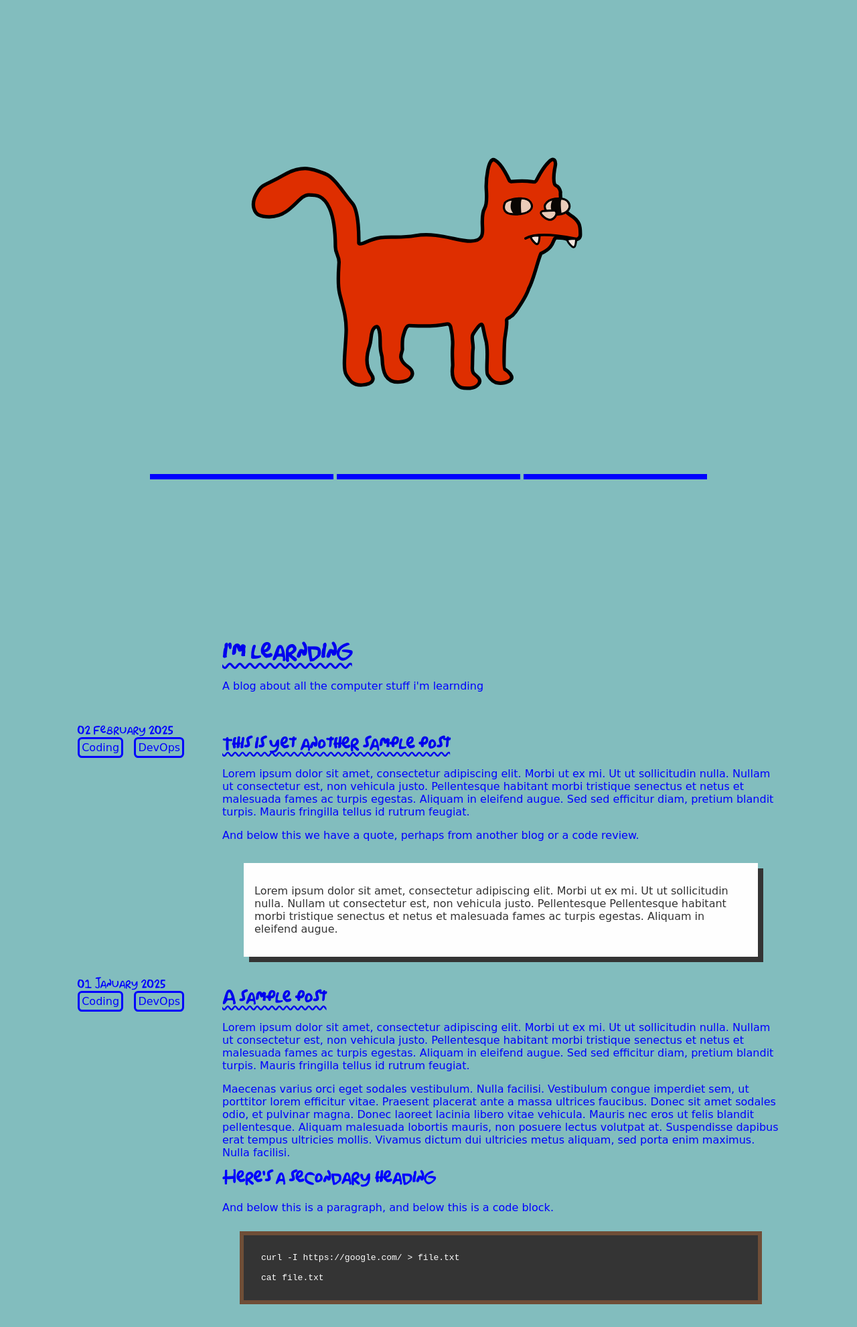
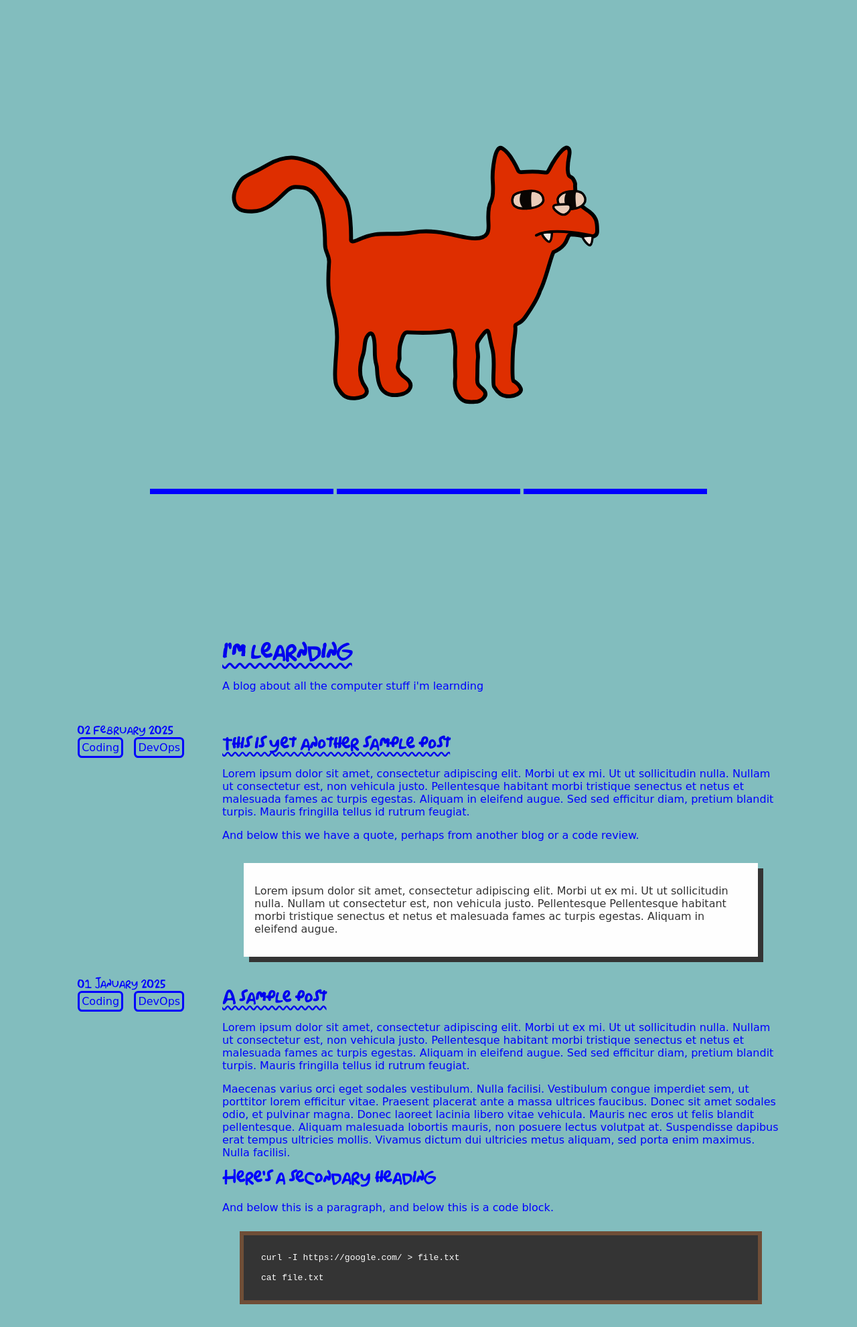
Before and after one commit to jkwlsn/im-learnding, a Jekyll site: the page built from index.html, in a window 1280 px wide. Shown: the whole page at 67% size. Built offline with Jekyll 4.4.1, drawn with Linux system fonts in a browser that asks for light colours.

Commit message:
Adjusts size of cat image

```diff
--- a/assets/css/style.css
+++ b/assets/css/style.css
@@ -66,7 +66,7 @@ code::selection, code span::selection {
 }
 
 #cat-image {
-    width:45vw;
+    width: 100vw;
 }
 
 #cat-form {
@@ -147,6 +147,11 @@ code::selection, code span::selection {
         grid-column: 1 / -1;
     }
 
+    #cat-image {
+        width: 50vw;
+    }
+
+
     #site-header {
         grid-column: 4 / 12;
     }
```
